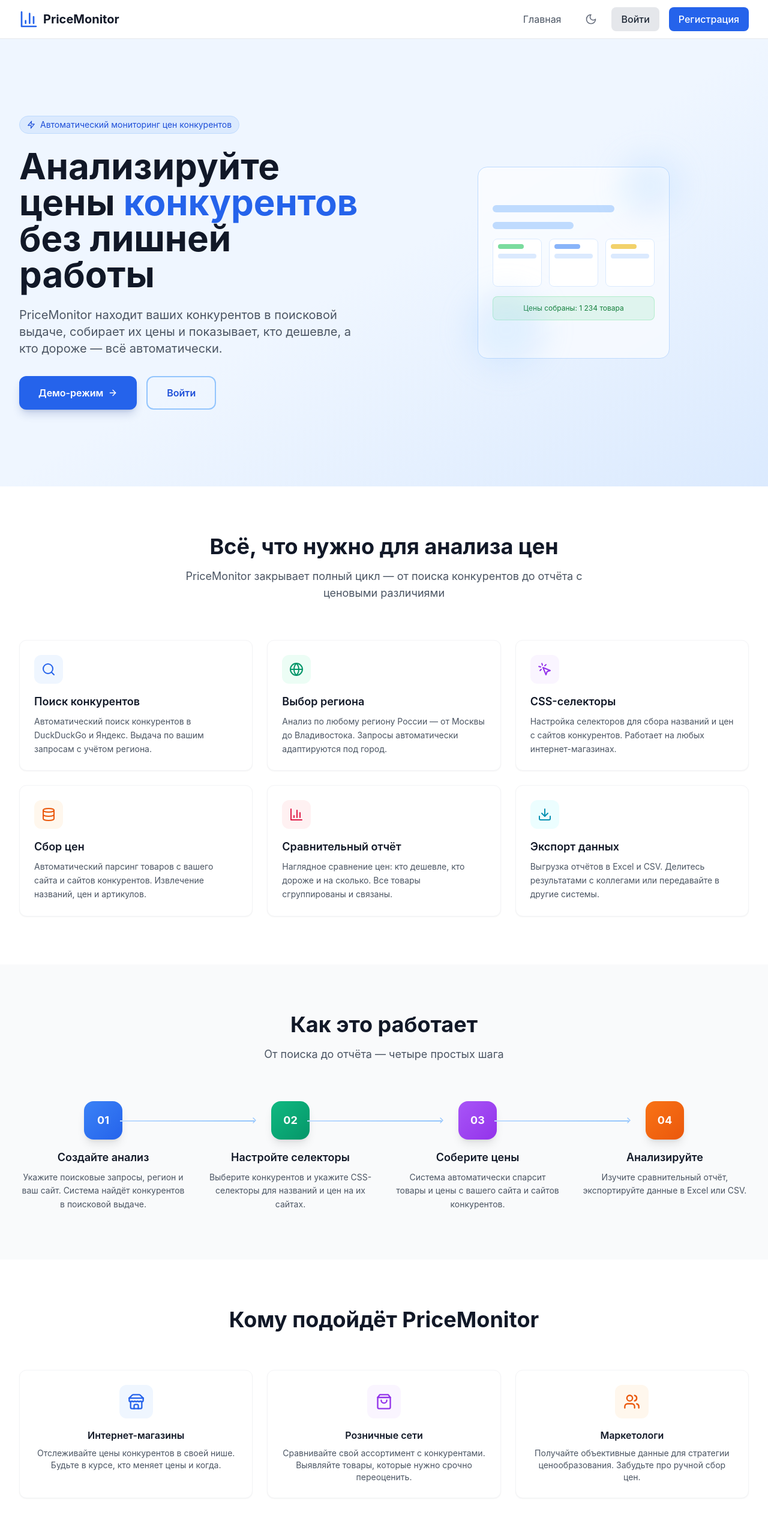
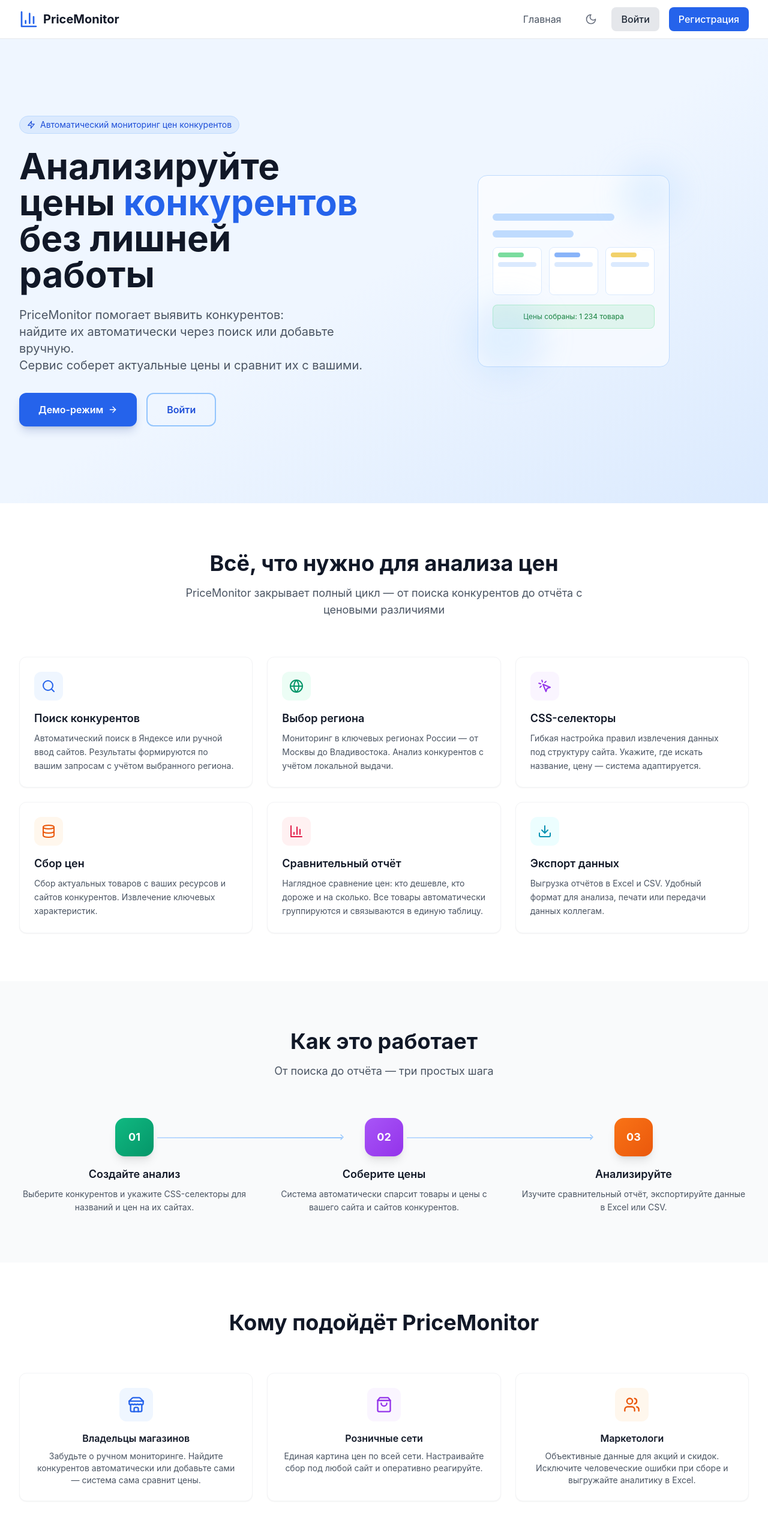
Before and after one commit to sjj696pjyw-ai/test, a React (Vite) app in the folder Price-monitor-develop 3/price-monitor/frontend/: page / in a window 1280 px wide. Shown: the top 2566 px of the page at 60% size. Built offline with nearby package versions, Linux system fonts and the light colour scheme.

Commit message:
Refactoring homepage

```diff
--- a/Price-monitor-develop 3/price-monitor/frontend/src/pages/Home.jsx
+++ b/Price-monitor-develop 3/price-monitor/frontend/src/pages/Home.jsx
@@ -31,9 +31,9 @@
                 Анализируйте цены
                 <span className="text-primary-600 dark:text-primary-300"> конкурентов</span> без лишней работы
               </h1>
-              <p className="text-lg sm:text-xl text-gray-600 dark:text-primary-100 mb-8 max-w-xl leading-relaxed">
-                PriceMonitor находит ваших конкурентов в поисковой выдаче, собирает их цены
-                и показывает, кто дешевле, а кто дороже — всё автоматически.
+              <p className="text-lg sm:text-xl text-gray-600 dark:text-primary-100 mb-8 max-w-2xl leading-relaxed">
+                PriceMonitor помогает выявить конкурентов:<br />найдите их автоматически через поиск
+                или добавьте вручную.<br />Сервис соберет актуальные цены и сравнит их с вашими.
               </p>
               <div className="flex flex-col sm:flex-row gap-4">
                 {!user && (
@@ -103,42 +103,42 @@
               {
                 icon: Search,
                 title: 'Поиск конкурентов',
-                desc: 'Автоматический поиск конкурентов в DuckDuckGo и Яндекс. Выдача по вашим запросам с учётом региона.',
+                desc: 'Автоматический поиск в Яндексе или ручной ввод сайтов. Результаты формируются по вашим запросам с учётом выбранного региона.',
                 color: 'text-blue-600 dark:text-blue-400',
                 bg: 'bg-blue-50 dark:bg-blue-900/20'
               },
               {
                 icon: Globe,
                 title: 'Выбор региона',
-                desc: 'Анализ по любому региону России — от Москвы до Владивостока. Запросы автоматически адаптируются под город.',
+                desc: 'Мониторинг в ключевых регионах России — от Москвы до Владивостока. Анализ конкурентов с учётом локальной выдачи.',
                 color: 'text-emerald-600 dark:text-emerald-400',
                 bg: 'bg-emerald-50 dark:bg-emerald-900/20'
               },
               {
                 icon: MousePointerClick,
                 title: 'CSS-селекторы',
-                desc: 'Настройка селекторов для сбора названий и цен с сайтов конкурентов. Работает на любых интернет-магазинах.',
+                desc: 'Гибкая настройка правил извлечения данных под структуру сайта. Укажите, где искать название, цену — система адаптируется.',
                 color: 'text-purple-600 dark:text-purple-400',
                 bg: 'bg-purple-50 dark:bg-purple-900/20'
               },
               {
                 icon: Database,
                 title: 'Сбор цен',
-                desc: 'Автоматический парсинг товаров с вашего сайта и сайтов конкурентов. Извлечение названий, цен и артикулов.',
+                desc: 'Сбор актуальных товаров с ваших ресурсов и сайтов конкурентов. Извлечение ключевых характеристик.',
                 color: 'text-orange-600 dark:text-orange-400',
                 bg: 'bg-orange-50 dark:bg-orange-900/20'
               },
               {
                 icon: BarChart3,
                 title: 'Сравнительный отчёт',
-                desc: 'Наглядное сравнение цен: кто дешевле, кто дороже и на сколько. Все товары сгруппированы и связаны.',
+                desc: 'Наглядное сравнение цен: кто дешевле, кто дороже и на сколько. Все товары автоматически группируются и связываются в единую таблицу.',
                 color: 'text-rose-600 dark:text-rose-400',
                 bg: 'bg-rose-50 dark:bg-rose-900/20'
               },
               {
                 icon: Download,
                 title: 'Экспорт данных',
-                desc: 'Выгрузка отчётов в Excel и CSV. Делитесь результатами с коллегами или передавайте в другие системы.',
+                desc: 'Выгрузка отчётов в Excel и CSV. Удобный формат для анализа, печати или передачи данных коллегам.',
                 color: 'text-cyan-600 dark:text-cyan-400',
                 bg: 'bg-cyan-50 dark:bg-cyan-900/20'
               }
@@ -163,39 +163,33 @@
               Как это работает
             </h2>
             <p className="text-gray-600 dark:text-gray-400 max-w-2xl mx-auto text-lg">
-              От поиска до отчёта — четыре простых шага
+              От поиска до отчёта — три простых шага
             </p>
           </div>
 
-          <div className="grid md:grid-cols-4 gap-8 relative">
+          <div className="grid md:grid-cols-3 gap-8 relative">
             {[
               {
                 step: '01',
                 title: 'Создайте анализ',
-                desc: 'Укажите поисковые запросы, регион и ваш сайт. Система найдёт конкурентов в поисковой выдаче.',
-                color: 'from-primary-500 to-primary-600'
-              },
-              {
-                step: '02',
-                title: 'Настройте селекторы',
                 desc: 'Выберите конкурентов и укажите CSS-селекторы для названий и цен на их сайтах.',
                 color: 'from-emerald-500 to-emerald-600'
               },
               {
-                step: '03',
+                step: '02',
                 title: 'Соберите цены',
                 desc: 'Система автоматически спарсит товары и цены с вашего сайта и сайтов конкурентов.',
                 color: 'from-purple-500 to-purple-600'
               },
               {
-                step: '04',
+                step: '03',
                 title: 'Анализируйте',
                 desc: 'Изучите сравнительный отчёт, экспортируйте данные в Excel или CSV.',
                 color: 'from-orange-500 to-orange-600'
               }
             ].map((item, i) => (
               <div key={i} className="relative">
-                {i < 3 && (
+                {i < 2 && (
                   <div className="hidden md:block absolute top-8 left-[60%] w-[80%] h-0.5 bg-gradient-to-r from-primary-200 to-primary-300 dark:from-primary-800 dark:to-primary-700">
                     <ChevronRight className="absolute -right-2 -top-2 h-4 w-4 text-primary-300 dark:text-primary-700" />
                   </div>
@@ -226,22 +220,22 @@
             {[
               {
                 icon: Store,
-                title: 'Интернет-магазины',
-                desc: 'Отслеживайте цены конкурентов в своей нише. Будьте в курсе, кто меняет цены и когда.',
+                title: 'Владельцы магазинов',
+                desc: 'Забудьте о ручном мониторинге. Найдите конкурентов автоматически или добавьте сами — система сама сравнит цены.',
                 color: 'text-blue-600 dark:text-blue-400',
                 bg: 'bg-blue-50 dark:bg-blue-900/20'
               },
               {
                 icon: ShoppingBag,
                 title: 'Розничные сети',
-                desc: 'Сравнивайте свой ассортимент с конкурентами. Выявляйте товары, которые нужно срочно переоценить.',
+                desc: 'Единая картина цен по всей сети. Настраивайте сбор под любой сайт и оперативно реагируйте.',
                 color: 'text-purple-600 dark:text-purple-400',
                 bg: 'bg-purple-50 dark:bg-purple-900/20'
               },
               {
                 icon: Users,
                 title: 'Маркетологи',
-                desc: 'Получайте объективные данные для стратегии ценообразования. Забудьте про ручной сбор цен.',
+                desc: 'Объективные данные для акций и скидок. Исключите человеческие ошибки при сборе и выгружайте аналитику в Excel.',
                 color: 'text-orange-600 dark:text-orange-400',
                 bg: 'bg-orange-50 dark:bg-orange-900/20'
               }
@@ -272,27 +266,23 @@
               {
                 icon: Clock,
                 title: 'Экономия времени',
-                desc: 'Автоматический сбор данных вместо часов ручного мониторинга',
-                stat: 'до 95%'
+                desc: 'Массовый сбор цен вместо ручного обхода десятков сайтов.',
               },
               {
                 icon: Shield,
                 title: 'Точность',
                 desc: 'Исключение человеческого фактора и ошибок при сборе',
-                stat: '100%'
               },
               {
                 icon: TrendingUp,
-                title: 'Актуальность',
-                desc: 'Цены собираются в реальном времени из поисковой выдачи',
-                stat: 'real-time'
+                title: 'Гибкость',
+                desc: 'Возможность настройки анализа по нужным для вас параметрам',
               }
             ].map((item, i) => (
               <div key={i} className="text-center">
                 <div className="w-16 h-16 bg-primary-50 dark:bg-primary-900/30 rounded-2xl flex items-center justify-center mx-auto mb-4">
                   <item.icon className="h-8 w-8 text-primary-600 dark:text-primary-400" />
                 </div>
-                <div className="text-2xl font-bold text-primary-600 dark:text-primary-400 mb-1">{item.stat}</div>
                 <h4 className="font-semibold text-gray-900 dark:text-white mb-1">{item.title}</h4>
                 <p className="text-sm text-gray-600 dark:text-gray-400">{item.desc}</p>
               </div>
@@ -309,7 +299,7 @@
             <h2 className="text-3xl sm:text-4xl font-bold mb-6">
               Готовы попробовать?
             </h2>
-            <p className="text-white/80 dark:text-primary-100 mb-10 text-lg max-w-2xl mx-auto">
+            <p className="text-white/80 dark:text-primary-100 text-lg text-center whitespace-nowrap mb-8 max-w-full overflow-hidden">
               Начните уже сейчас, чтобы сравнить и анализировать товары конкурентов с вашими.
             </p>
             <div className="flex flex-col sm:flex-row justify-center gap-4">
```
